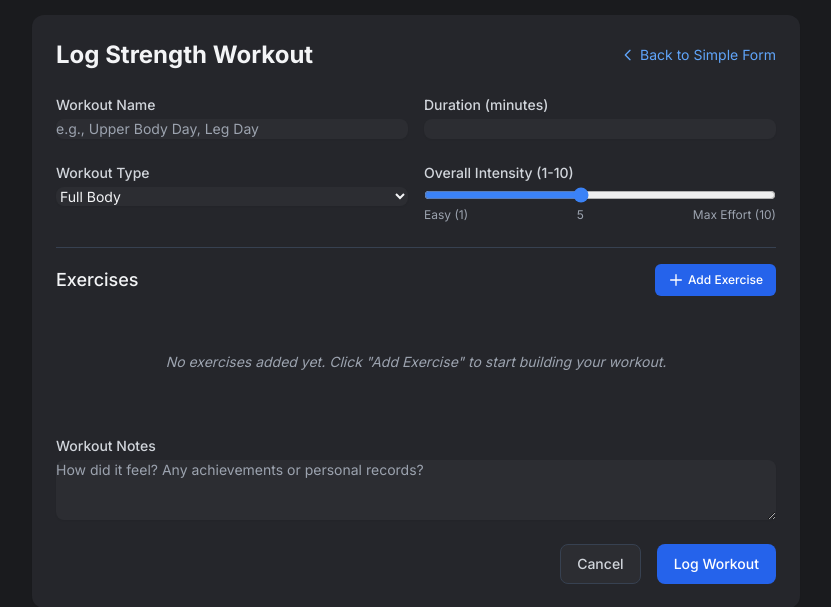
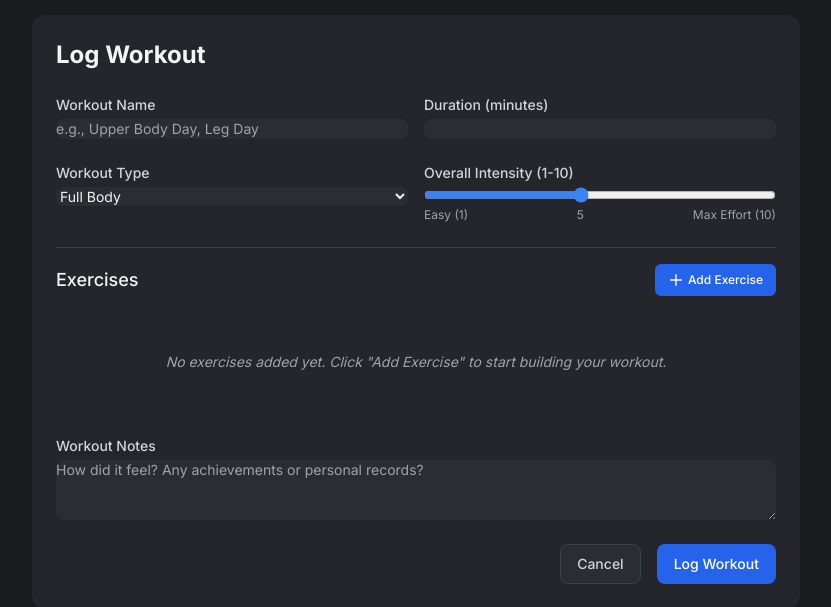
Before and after one commit to EvanRiekel19/Fitness-Leveling, a Flask app: page /workouts/new/strength in a window 1280 px wide. Shown: the part 65-672 px from the top of the page, without its empty margins (224-1055 px from the left). Run offline with Flask 3, Linux system fonts and the light colour scheme; the visitor is signed in with stand-in values (Sample User, id 1); some libraries are stand-ins or nearby versions.

Commit message:
Make detailed strength form the default and only workout form

```diff
--- a/app/routes/workout.py
+++ b/app/routes/workout.py
@@ -16,87 +16,8 @@ def index():
 @bp.route('/workouts/new', methods=['GET', 'POST'])
 @login_required
 def new():
-    if request.method == 'POST':
-        try:
-            # Helper function to safely convert form values to integers
-            def safe_int(value, default=0):
-                try:
-                    return int(value) if value else default
-                except (ValueError, TypeError):
-                    return default
-
-            # Helper function to safely convert form values to floats
-            def safe_float(value, default=0.0):
-                try:
-                    return float(value) if value else default
-                except (ValueError, TypeError):
-                    return default
-
-            # Get workout type and determine the main category
-            workout_type = request.form.get('type', 'cardio_other')
-            print(f"DEBUG: Received workout type: {workout_type}")
-
-            main_type = workout_type.split('_')[0] if '_' in workout_type else workout_type
-            print(f"DEBUG: Extracted main type: {main_type}")
-
-            # Create workout instance
-            workout = Workout(
-                user_id=current_user.id,
-                type=main_type,  # Store the main type (cardio, strength, flexibility)
-                name=request.form.get('name', ''),
-                duration=safe_int(request.form.get('duration')),
-                intensity=safe_int(request.form.get('intensity'), 5),
-                sets=safe_int(request.form.get('sets')),
-                reps=safe_int(request.form.get('reps')),
-                distance=safe_float(request.form.get('distance')),
-                notes=request.form.get('notes', '')
-            )
-
-            # Add subtype if the column exists
-            try:
-                if hasattr(workout, 'subtype'):
-                    workout.subtype = workout_type
-                    print(f"DEBUG: Set workout subtype to: {workout_type}")
-            except Exception as e:
-                print(f"DEBUG: Failed to set subtype: {e}")
-
-            # Validate required fields
-            if not workout.name:
-                flash('Workout name is required', 'error')
-                return render_template('workout/new.html')
-
-            if workout.duration <= 0:
-                flash('Duration must be greater than 0', 'error')
-                return render_template('workout/new.html')
-
-            # Calculate XP
-            try:
-                xp_earned = workout.calculate_xp()
-                print(f"DEBUG: Calculated XP: {xp_earned}")
-
-                # Add the XP to the user
-                current_user.add_xp(xp_earned)
-                print(f"DEBUG: Added XP to user")
-            except Exception as e:
-                print(f"DEBUG: XP calculation/assignment error: {e}")
-                xp_earned = 50  # Fallback
-
-            # Save to database
-            db.session.add(workout)
-            db.session.commit()
-            print(f"DEBUG: Workout saved successfully with ID: {workout.id}")
-
-            flash(f'Workout logged! Earned {xp_earned} XP', 'success')
-            return redirect(url_for('workout.index'))
-        except Exception as e:
-            db.session.rollback()
-            import traceback
-            print(f"ERROR in workout submission: {e}")
-            print(traceback.format_exc())
-            flash(f'Error logging workout: {str(e)}', 'error')
-            return render_template('workout/new.html')
-
-    return render_template('workout/new.html')
+    # Always redirect to the detailed strength form
+    return redirect(url_for('workout.new_strength'))
 
 def get_exercise_history(exercise_name, user_id):
     """Get previous workout data and PRs for a specific exercise."""
--- a/app/templates/workout/new_strength.html
+++ b/app/templates/workout/new_strength.html
@@ -6,13 +6,7 @@
 <div class="max-w-3xl mx-auto">
     <div class="bg-dark-surface rounded-xl shadow-sm p-6">
         <div class="flex justify-between items-center mb-6">
-            <h1 class="text-2xl font-bold text-gray-100">Log Strength Workout</h1>
-            <a href="{{ url_for('workout.new') }}" class="text-sm text-blue-400 hover:text-blue-300 flex items-center">
-                <svg class="w-4 h-4 mr-1" fill="none" stroke="currentColor" viewBox="0 0 24 24">
-                    <path stroke-linecap="round" stroke-linejoin="round" stroke-width="2" d="M15 19l-7-7 7-7"></path>
-                </svg>
-                Back to Simple Form
-            </a>
+            <h1 class="text-2xl font-bold text-gray-100">Log Workout</h1>
         </div>
 
         <form id="strength-workout-form" method="POST" class="space-y-6">
```
